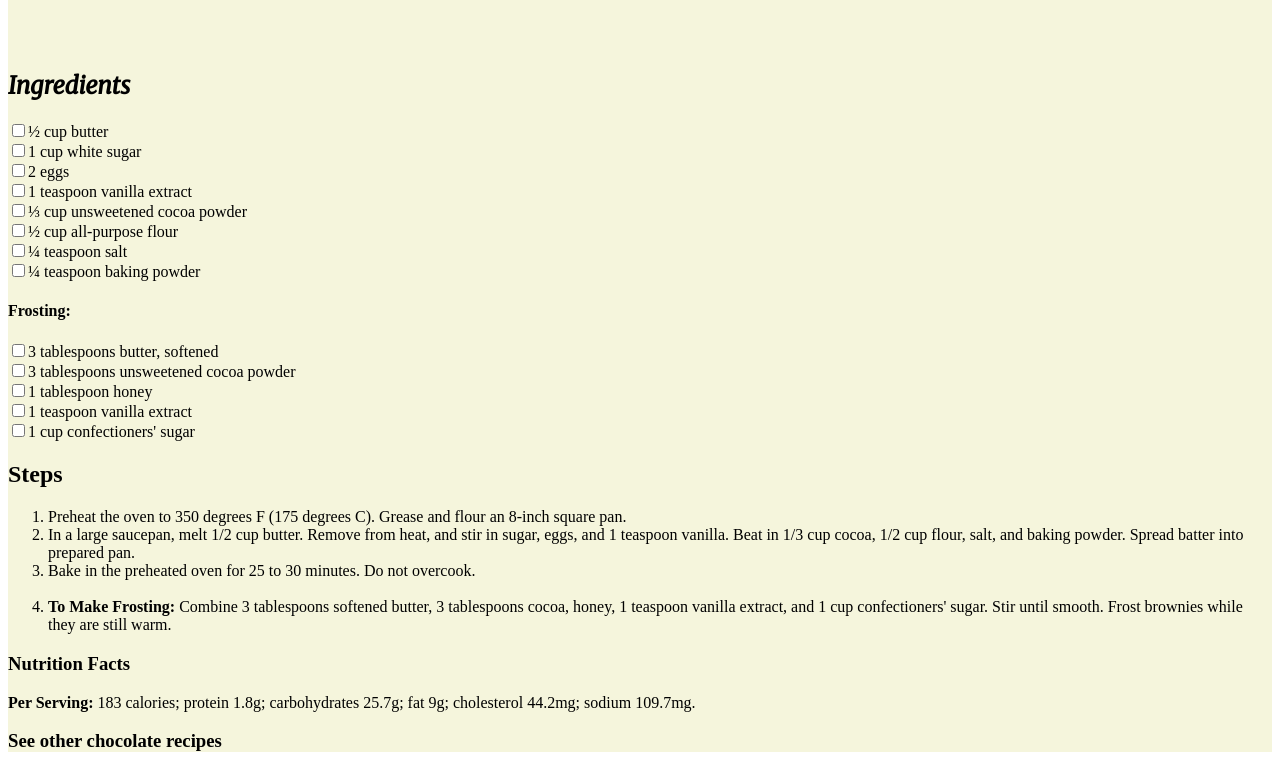
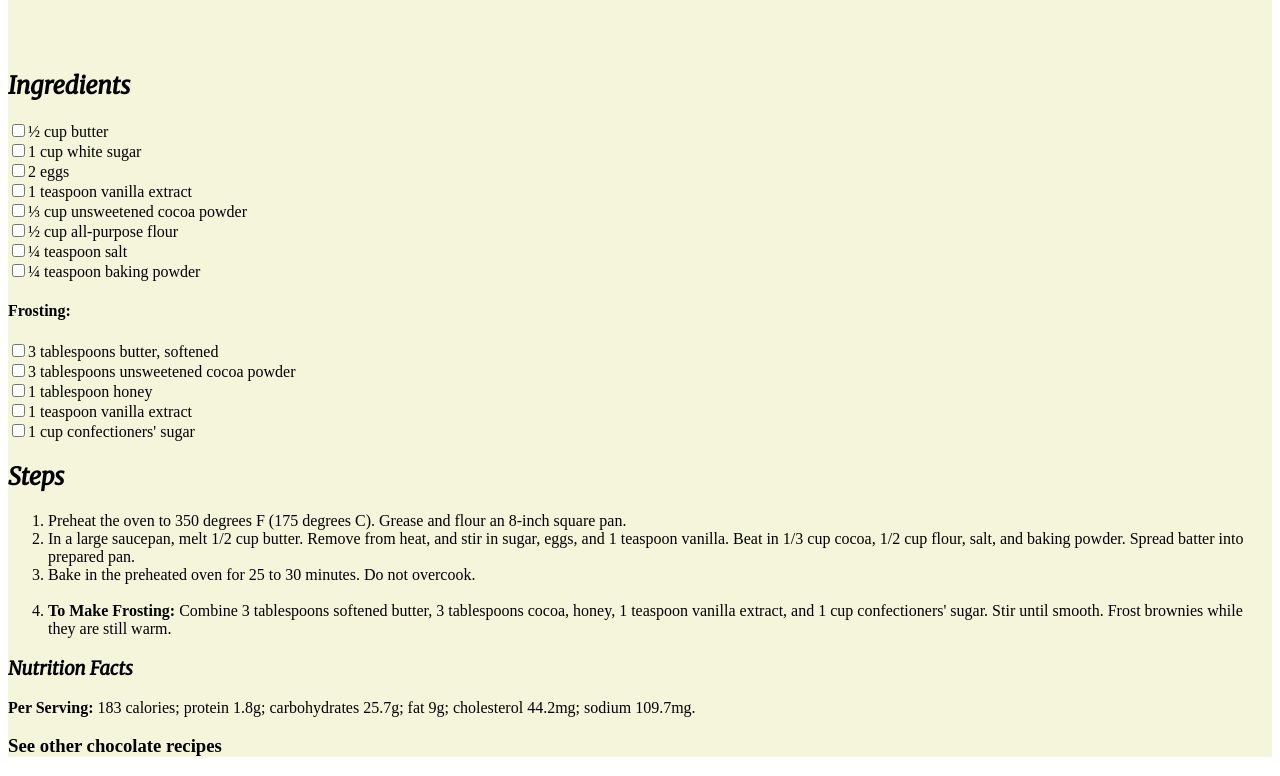
Before and after one commit to lcs-judyyu/HTML-Project, a plain HTML site: page index.html in a window 1280 px wide. Shown: the part 963-1739 px from the top of the page. Drawn offline with Linux system fonts and the light colour scheme.

Commit message:
change font of steps and nutrition

```diff
--- a/index.html
+++ b/index.html
@@ -70,7 +70,7 @@
       </ol>
 
    </section>
-   <section>
+   <section class="nutrition">
       <h3>Nutrition Facts</h3>
     <article>
       <p><strong>Per Serving:</strong> 183 calories; protein 1.8g; carbohydrates 25.7g; fat 9g; cholesterol 44.2mg; sodium 109.7mg.</p>
--- a/style.css
+++ b/style.css
@@ -23,7 +23,9 @@ header {
 
 }
 
-.ingredient {
+.ingredient,
+.step,
+.nutrition h3 {
   font-family: 'Merriweather', serif;
 }
 
@@ -103,3 +105,7 @@ padding: 0px;
 height: 16px;
 width: 16px;
 }
+
+.nutrition h3 {
+
+}
```
